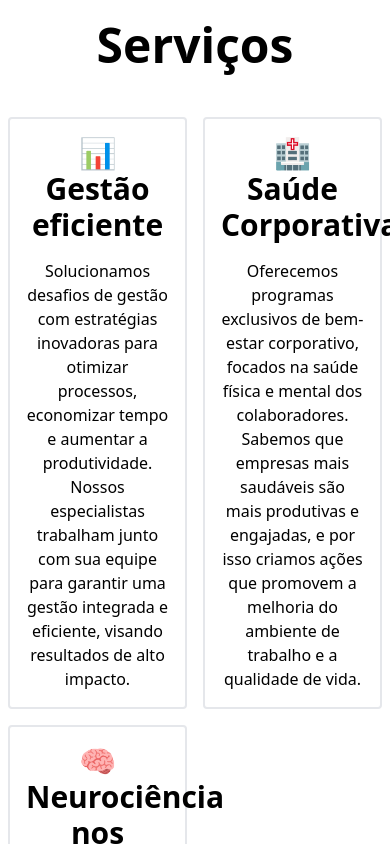
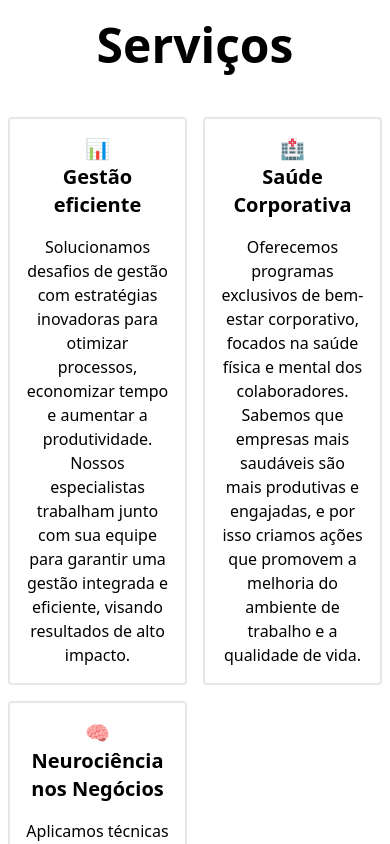
Before and after one commit to RuanEmanuell/wr-consultoria, a Next.js app: page / in a window 390 px wide. Shown: the part 1380-2224 px from the top of the page. Built offline with nearby package versions, Linux system fonts and the light colour scheme.

Commit message:
(Version 1.0) Fixing mobile header on services

```diff
--- a/app/page.tsx
+++ b/app/page.tsx
@@ -94,18 +94,18 @@ export default function Home() {
             <h1 className="text-center text-5xl md:text-7xl font-bold py-10">Serviços</h1>
             <div className="grid grid-cols-2 lg:grid-cols-3 pb-20">
               <section className="border-2 rounded min-h-80 p-4 m-2 flex flex-col align-center">
-                <h4 className="font-semibold text-3xl text-center">📊</h4>
-                <h4 className="font-semibold text-3xl text-center mb-4">Gestão eficiente</h4>
+                <h4 className="font-semibold text-xl lg:text-3xl text-center">📊</h4>
+                <h4 className="font-semibold text-xl lg:text-3xl text-center mb-4">Gestão eficiente</h4>
                 <p className="my-auto text-center">Solucionamos desafios de gestão com estratégias inovadoras para otimizar processos, economizar tempo e aumentar a produtividade. Nossos especialistas trabalham junto com sua equipe para garantir uma gestão integrada e eficiente, visando resultados de alto impacto.</p>
               </section>
               <section className="border-2 rounded min-h-80 p-4 m-2 flex flex-col align-center">
-                <h4 className="font-semibold text-3xl text-center">🏥</h4>
-                <h4 className="font-semibold text-3xl text-center mb-4">Saúde Corporativa</h4>
+                <h4 className="font-semibold text-xl lg:text-3xl text-center">🏥</h4>
+                <h4 className="font-semibold text-xl lg:text-3xl text-center mb-4">Saúde Corporativa</h4>
                 <p className="my-auto text-center">Oferecemos programas exclusivos de bem-estar corporativo, focados na saúde física e mental dos colaboradores. Sabemos que empresas mais saudáveis são mais produtivas e engajadas, e por isso criamos ações que promovem a melhoria do ambiente de trabalho e a qualidade de vida.</p>
               </section>
               <section className="border-2 rounded min-h-80 p-4 m-2 flex flex-col align-center">
-                <h4 className="font-semibold text-3xl text-center">🧠</h4>
-                <h4 className="font-semibold text-3xl text-center mb-4">Neurociência nos Negócios</h4>
+                <h4 className="font-semibold text-xl lg:text-3xl text-center">🧠</h4>
+                <h4 className="font-semibold text-xl lg:text-3xl text-center mb-4">Neurociência nos Negócios</h4>
                 <p className="my-auto text-center">Aplicamos técnicas neurocientíficas para melhorar a performance empresarial. Com base em estudos de comportamento humano e processos cognitivos, ajudamos empresas a tomarem decisões mais assertivas, potencializando a eficiência e gerando resultados mais expressivos.</p>
               </section>
             </div>
```
